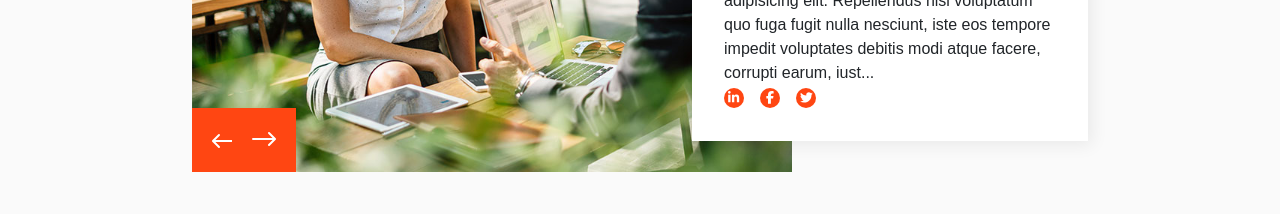
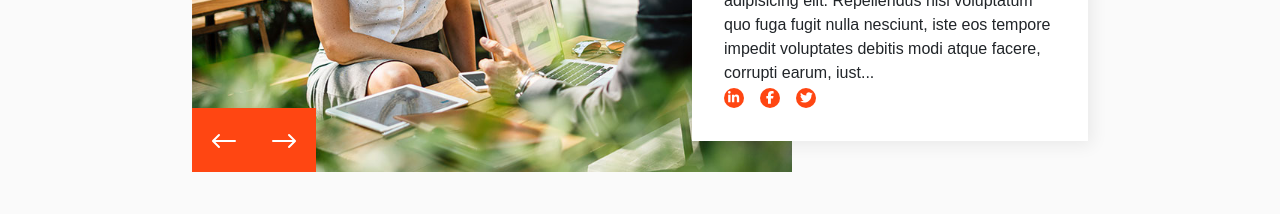
Before and after one commit to AndreaCoggio94/proj-html-vuejs, a Vue app: page / in a window 1280 px wide. Shown: the part 1580-1794 px from the top of the page. Built offline with nearby package versions, Linux system fonts and the light colour scheme; what webfontloader would draw is missing.

Commit message:
added fix button next

```diff
--- a/src/components/main/TeamCard.vue
+++ b/src/components/main/TeamCard.vue
@@ -104,7 +104,11 @@ img {
   }
   &.next {
     bottom: 0;
-    left: 40px;
+    left: 60px;
+    svg {
+      position: relative;
+      bottom: -2px;
+    }
   }
 }
 </style>
```
